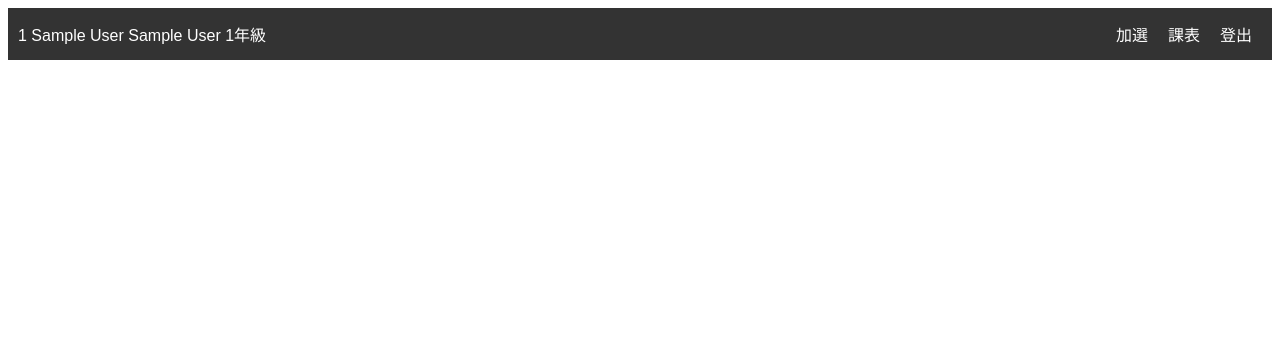
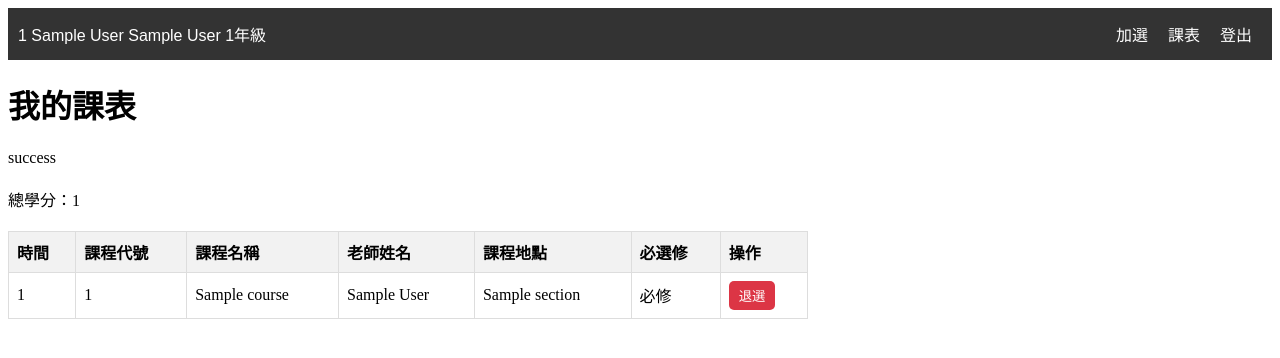
Before and after one commit to HappyCollegeGroup/Database-System-Couse-Selection-System, a Flask app: page /timetable/ in a window 1280 px wide. Shown: the top 358 px of the page. Run offline with Flask 3, Linux system fonts and the light colour scheme; the visitor is signed in with stand-in values (Sample User, id 1); tables that the repository leaves empty hold one stand-in row (values such as "Sample post"); one stand-in notice (Sample message) is shown; some libraries are stand-ins or nearby versions.

Commit message:
Update timetable.html

```diff
--- a/templates/timetable.html
+++ b/templates/timetable.html
@@ -5,5 +5,118 @@
 {% endblock %}
 
 {% block content %}
+<style>
+    .container {
+        margin-top: 20px;
+    }
 
+    .table-container {
+        max-width: 800px;
+        margin: 0 auto;
+    }
+
+    .table {
+        width: 100%;
+        border-collapse: collapse;
+        margin-top: 20px;
+        text-align: left;
+    }
+
+    .table th,
+    .table td {
+        padding: 8px;
+        border: 1px solid #ddd;
+    }
+
+    .table th {
+        background-color: #f2f2f2;
+    }
+
+    .table tr:nth-child(even) {
+        background-color: #f2f2f2;
+    }
+
+    .btn-withdraw {
+        background-color: #dc3545;
+        color: #fff;
+        border: none;
+        padding: 5px 10px;
+        border-radius: 5px;
+        cursor: pointer;
+        transition: background-color 0.3s;
+    }
+
+    .btn-withdraw:hover {
+        background-color: #c82333;
+    }
+
+    .table-container {
+        margin-left: 0;
+    }
+
+    .total-credit {
+        margin-top: 20px;
+    }
+</style>
+
+<div class="container">
+    <h1 class="text-center">我的課表</h1>
+    {% for message in get_flashed_messages(with_categories=true) %}
+    <div class="alert alert-{{ message[1] }}" role="alert">
+        {{ message[0] }}
+    </div>
+    {% endfor %}
+    <div class="total-credit">
+        <p>總學分：{{ total_credit }}</p>
+    </div>
+    <div class="table-container">
+        <table class="table">
+            <thead>
+                <tr>
+                    <th>時間</th>
+                    <th>課程代號</th>
+                    <th>課程名稱</th>
+                    <th>老師姓名</th>
+                    <th>課程地點</th>
+                    <th>必選修</th>
+                    <th>操作</th>
+                </tr>
+            </thead>
+            <tbody>
+                {% for course in table %}
+                <tr>
+                    <td>{{ course[0] }}</td>
+                    <td>{{ course[1] }}</td>
+                    <td>{{ course[2] }}</td>
+                    <td>{{ course[3] }}</td>
+                    <td>{{ course[4] }}</td>
+                    <td>{{ "必修" if course[5] else "選修" }}</td>
+                    <td>
+                        <form action="{{ url_for('timetable.withdraw_course', course_id=course[1]) }}" method="post" {%
+                            if course[5] %} onsubmit="return confirmWithdraw()" {% endif %}>
+                            <button type="submit" class="btn-withdraw">退選</button>
+                        </form>
+                    </td>
+                </tr>
+                {% endfor %}
+            </tbody>
+        </table>
+    </div>
+</div>
+
+<script>
+    function confirmWithdraw() {
+        return confirm('此課程為必修，確定要退選此課程嗎？');
+    }
+
+
+    window.onload = () => {
+        const queryString = window.location.search;
+        const urlParams = new URLSearchParams(queryString);
+        if (urlParams.get('msg') != null) {
+            alert(urlParams.get('msg'));
+        }
+    }
+
+</script>
 {% endblock %}
```
